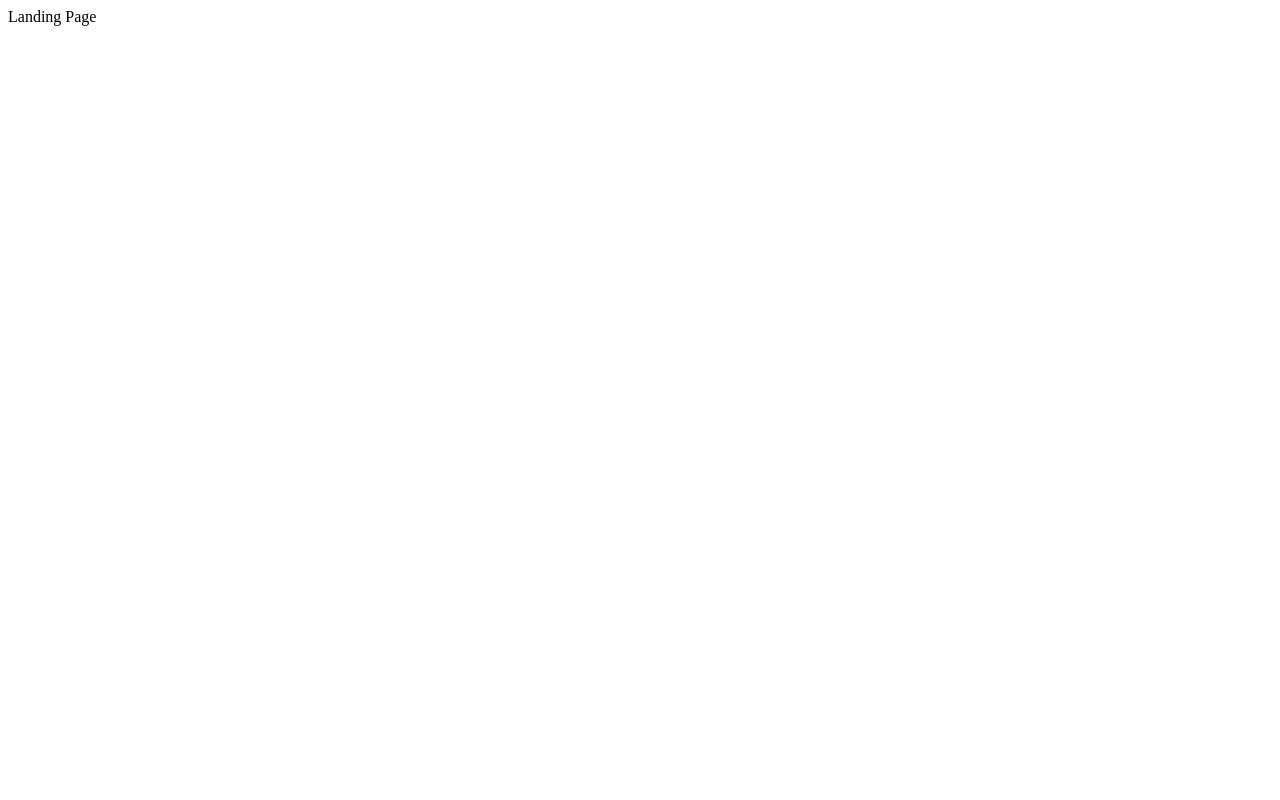
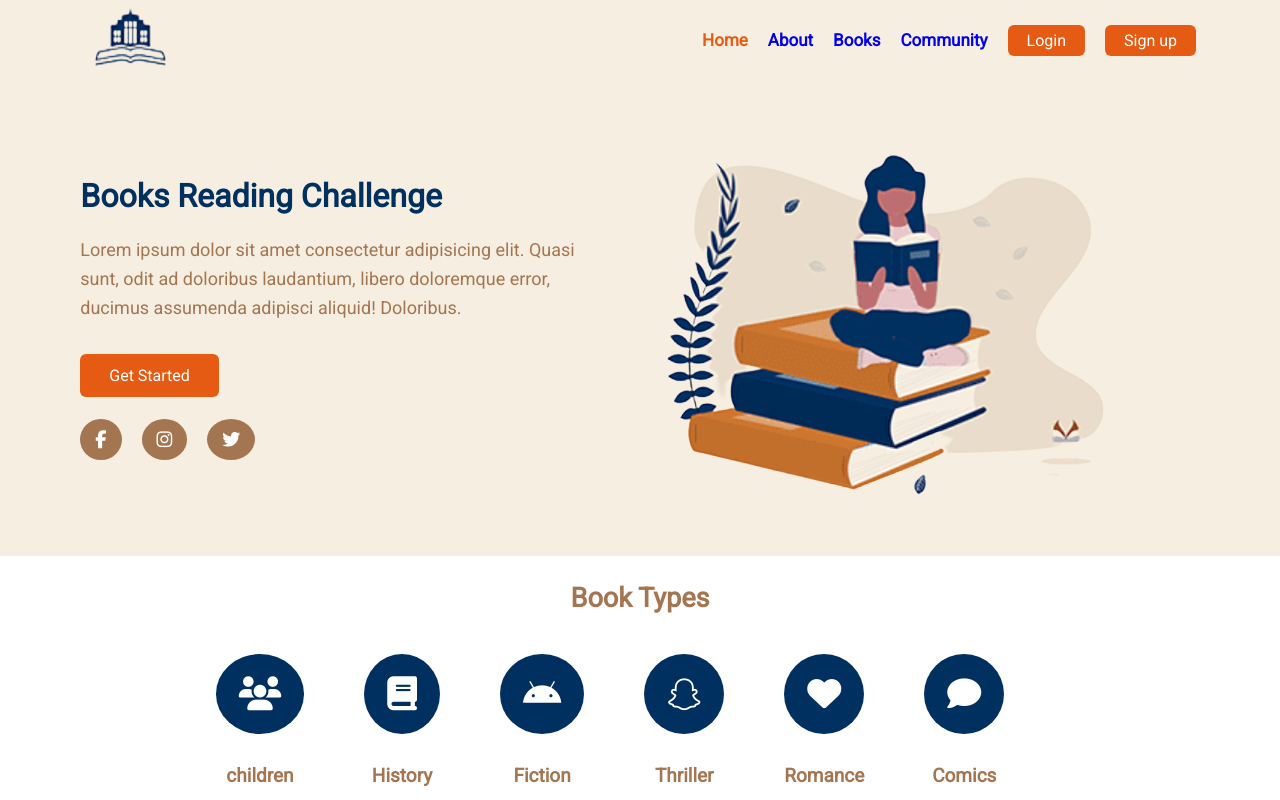
Before and after one commit to CA-G12/T10-Your-Library, a website: page public/index.html in a window 1280 px wide. Shown: the top 800 px of the page. Drawn offline with Linux system fonts and the light colour scheme.

Commit message:
Adding Styled Landing Page relates #48

```diff
--- /dev/null
+++ b/public/CSS/indexStyle.css
@@ -0,0 +1,210 @@
+@import url('https://fonts.googleapis.com/css2?family=Poppins:wght@200;300;400&family=Roboto&family=Roboto+Slab&display=swap');
+
+* {
+    padding: 0;
+    margin: 0;
+    box-sizing: border-box;
+    font-family: 'Roboto' ,'Poppins', "Courgette", 'Times New Roman', Times, serif;
+}
+
+:root {
+    --navy: #003060;
+    --orange: #e55b13;
+    --yellow: #f8c625;
+    --brown: #a47551;
+    --beige: #e9dccb;
+    --light-beige: #f6eee0;
+}
+
+                                /* Start Styling Landing Page */
+
+/* Start Styling Nav Bar */
+
+header{
+    width: 100%;
+    background-color: var(--light-beige);
+}
+
+nav {
+    display: flex;
+    align-items: center;
+    justify-content: space-between;
+    padding: 0% 5%;
+}
+
+.logo-nav {
+    width: 140px;
+    height: 80px;
+}
+
+ul.nav-list {
+    list-style: none;
+    display: flex;
+}
+
+li.nav-item {
+    margin-right: 20px;
+    font-size: 17px;
+    font-weight: bold;
+}
+
+a.nav-item-link {
+    text-decoration: none;
+}
+
+a.nav-item-link.login, a.nav-item-link.signup {
+    padding: 6px 19px;
+    background-color: var(--orange);
+    border-radius: 6px;
+    color: white;
+    font-size: 16px;
+    font-weight: lighter
+}
+
+a.nav-item-link.login:hover, a.nav-item-link.signup:hover{
+    transform: scale(1.1);
+    background-color: var(--brown);
+}
+/* End Styling Nav Bar */
+
+/* Start Styling main Section */
+
+main {
+    background-color: var(--light-beige);
+    display: flex;
+    justify-content: space-around;
+    align-items: center;
+    padding: 2% 5%;
+}
+
+.content {
+    display: flex;
+    flex-direction: column;
+    align-items: flex-start;
+}
+
+h1.haedline {
+    color: var(--navy);
+    margin-bottom: 20px;
+}
+
+p.index-para {
+    max-width: 500px;
+    font-size: 18px;
+    color: var(--brown);
+    line-height: 29px;
+    margin-bottom: 10px;
+}
+
+button.know-more {
+    background-color: var(--orange);
+    color: white;
+    padding: 12px 29px;
+    border: none;
+    border-radius: 6px;
+    margin: 22px 0px;
+    font-size: 16px;
+}
+
+ul.icons-list {
+    list-style: none;
+    display: flex;
+    align-items: center;
+}
+
+li.icon {
+    background-color: var(--brown);
+    color: white;
+    margin-right: 20px;
+    padding: 10px 15px;
+    border-radius: 50%;
+    font-size: 18px;
+}
+/* End Styling main Section */
+
+/* Start Styling Second Section */
+section.second-section {
+    padding: 2% 5%;
+    display: flex;
+    flex-direction: column;
+    align-items: center;
+}
+
+h1.headline-second {
+    color: var(--brown);
+    font-size: 27px;
+}
+
+ul.categories-list {
+    list-style: none;
+    display: flex;
+}
+
+li.categories-item {
+    display: flex;
+    flex-direction: column;
+    align-items: center;
+    margin-right: 60px;
+    margin-top: 40px;
+}
+
+.second-section i.fa {
+    font-size: 34px;
+    padding: 23px;
+    background-color: var(--navy);
+    border-radius: 50%;
+    color: white;
+    margin-bottom: 30px;
+}
+
+.second-section p {
+    color: var(--brown);
+    font-weight: bold;
+    font-size: 19px;
+}
+/* End Styling Second Section */
+
+/* Start Styling Third Section */
+.third-section{
+    padding: 5% 5%;
+}
+
+.img-third-section{
+    width: 450px;
+    height:400px
+}
+
+/* End Styling Third Section */
+
+/* Start Styling Footer */
+footer {
+    padding: 5% 5%;
+    background-color: var(--navy);
+    color: white;
+    display: flex;
+    flex-direction: row;
+    justify-content: space-around;
+    align-items: center;
+}
+
+footer h1 {
+    font-size: 25px;
+    font-weight: 400;
+    margin-bottom: 25px;
+}
+
+footer ul {
+    list-style: none;
+}
+
+footer ul li {
+    margin-bottom: 11px;
+}
+
+button:hover{
+    transform: scale(1.1);
+    background-color: var(--brown);
+}
+/* End Styling Footer */
+
+                                /* End Styling Landing Page */
--- a/public/index.html
+++ b/public/index.html
@@ -3,9 +3,160 @@
     <meta charset="UTF-8">
     <meta http-equiv="X-UA-Compatible" content="IE=edge">
     <meta name="viewport" content="width=device-width, initial-scale=1.0">
-    <title>Landing Page</title>
+    <link rel="stylesheet" href="./CSS/indexStyle.css">
+    <link rel="shortcut icon" href="./assets/book-logo.png" type="image/x-icon">
+    <script src="" defer></script>
+    <title>Your Library</title>
 </head>
 <body>
-    Landing Page
+    <header>
+        <nav>
+            <img src="./assets/book-logo.png" alt="Your library" class="logo-nav">
+            <ul class="nav-list">
+                <li class="nav-item">
+                    <a href="#" class="nav-item-link" style="color: #e55b13">Home</a>
+                </li>
+                <li class="nav-item">
+                    <a href="#" class="nav-item-link">About</a>
+                </li>
+                <li class="nav-item">
+                    <a href="#" class="nav-item-link">Books</a>
+                </li>
+                <li class="nav-item">
+                    <a href="#" class="nav-item-link">Community</a>
+                </li>
+                <li class="nav-item">
+                    <a href="#" class="nav-item-link login">Login</a>
+                </li>
+                <li class="nav-item">
+                    <a href="#" class="nav-item-link signup">Sign up</a>
+                </li>
+            </ul>
+        </nav>
+    </header>
+
+    <main>
+        <div class="content">
+            <h1 class="haedline">
+                Books Reading Challenge
+            </h1>
+
+            <p class="index-para">
+                Lorem ipsum dolor sit amet consectetur adipisicing elit. Quasi sunt, odit ad doloribus laudantium, libero doloremque error, ducimus assumenda adipisci aliquid! Doloribus.
+            </p>
+
+            <button class = 'know-more'>
+                Get Started
+            </button>
+
+            <ul class="icons-list">
+                <li class="icon">
+                    <i class="fa fa-facebook" aria-hidden="true"></i>
+                </li>
+
+                <li class="icon">
+                    <i class="fa fa-instagram" aria-hidden="true"></i>
+                </li>
+
+                <li class="icon">
+                    <i class="fa fa-twitter" aria-hidden="true"></i>
+                </li>
+            </ul>
+        </div>
+
+        <div class="img-main">
+            <img src="./assets/index-img.png" alt="Books">
+        </div>
+    </main>
+
+    <section class="second-section">
+        <h1 class="headline-second">
+            Book Types
+        </h1>
+
+        <ul class="categories-list">
+            <li class="categories-item">
+                <i class="fa fa-users" aria-hidden="true"></i>
+                <p>children</p>
+            </li>
+            <li class="categories-item">
+                <i class="fa fa-book" aria-hidden="true"></i>
+                <p>History</p>
+            </li>
+            <li class="categories-item">
+                <i class="fa fa-android" aria-hidden="true"></i>
+                <p>Fiction</p>
+            </li>
+            <li class="categories-item">
+                <i class="fa fa-snapchat-ghost" aria-hidden="true"></i>
+                <p>Thriller</p>
+            </li>
+            <li class="categories-item">
+                <i class="fa fa-heart" aria-hidden="true"></i>
+                <p>Romance</p>
+            </li>
+            <li class="categories-item">
+                <i class="fa fa-comment" aria-hidden="true"></i>
+                <p>Comics</p>
+            </li>
+        </ul>
+    </section>
+
+    <main class="third-section">
+        <div >
+            <img src="./assets/second-section.png" alt="Books" class="img-third-section">
+        </div>
+
+        <div class="content">
+            <h1 class="haedline">
+                Books Reading Challenge
+            </h1>
+
+            <p class="index-para">
+                Lorem ipsum dolor sit amet consectetur adipisicing elit. Quasi sunt, odit ad doloribus laudantium, libero doloremque error, ducimus assumenda adipisci aliquid! Doloribus.
+            </p>
+
+            <button class = 'know-more'>
+                View More
+            </button>
+        </div>
+    </main>
+
+    <footer>
+        <div>
+            <h1>
+                Let us Help you
+            </h1>
+            <ul>
+                <li> Your Account </li>
+                <li> Your Orders </li>
+            </ul>
+        </div>
+        <div>
+            <h1>
+                Contact Us
+            </h1>
+            <ul>
+                <li> 0598 - 133546 </li>
+                <li> 0598 - 133546 </li>
+            </ul>
+        </div>
+        <div>
+            <h1>
+                Address
+            </h1>
+            <ul>
+                <li> Palestin - Gaza </li>
+                <li> Palestin - Gaza </li>
+            </ul>
+        </div>
+        <div>
+            <h1>
+                Subscribe to our page
+            </h1>
+            <button class="btn know-more">Subscribe</button>
+        </div>
+    </footer>
+    <script src="https://use.fontawesome.com/cf3935a44e.js"></script>
 </body>
 </html>
```
Also changed, not shown: public/assets/book-logo.png (added), public/assets/index-img.png (added), public/assets/second-section.png (added).
